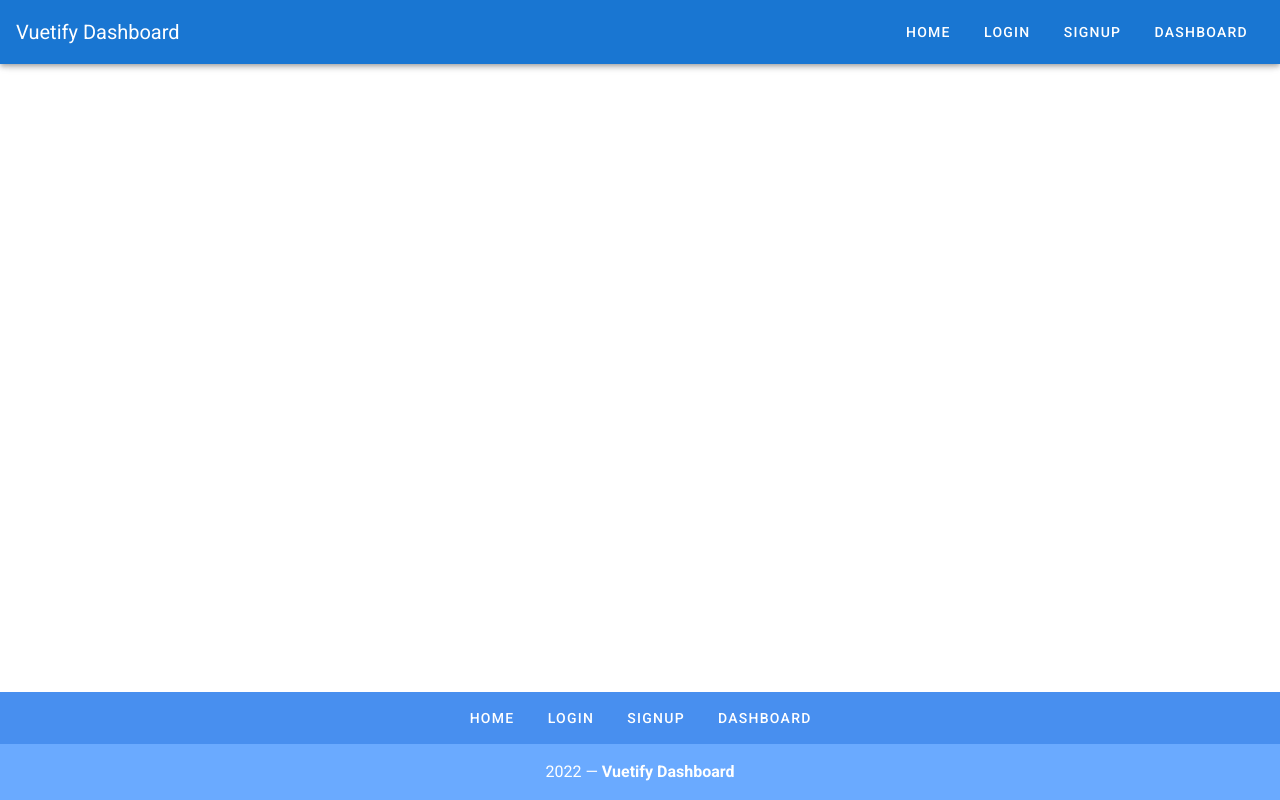
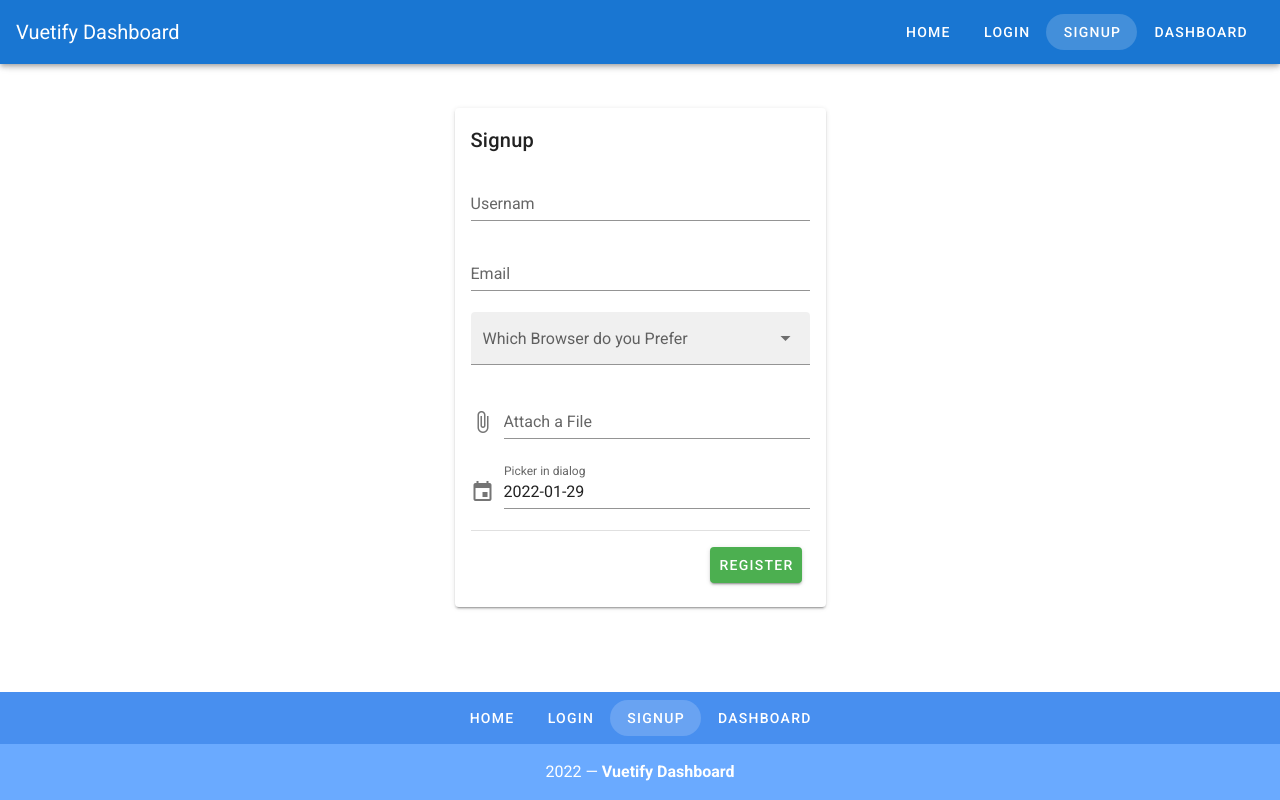
Before and after one commit to CodeCures/vuetify, a Vue app: page /register in a window 1280 px wide. Built offline with nearby package versions, Linux system fonts and the light colour scheme.

Commit message:
Create Signup Form

```diff
--- a/src/App.vue
+++ b/src/App.vue
@@ -13,9 +13,9 @@
 				{{ link.label }}
 			</v-btn>
 		</v-app-bar>
-		<v-content>
+		<v-main>
 			<router-view></router-view>
-		</v-content>
+		</v-main>
 		<v-footer color="primary lighten-1" padless>
 			<v-layout justify-center wrap>
 				<v-btn
@@ -53,7 +53,7 @@ export default {
 				},
 				{
 					label: 'Signup',
-					url: '/signup'
+					url: '/register'
 				},
 				{
 					label: 'Dashboard',
--- a/src/router.js
+++ b/src/router.js
@@ -31,6 +31,11 @@ export default new Router({
 			path: '/dashboard',
 			name: 'dashboard',
 			component: () => import('./views/Dashboard.vue')
+		},
+		{
+			path: '/register',
+			name: 'register',
+			component: () => import('./views/Register.vue')
 		}
 	]
 })
--- a/src/views/About.vue
+++ b/src/views/About.vue
@@ -1,5 +1,5 @@
 <template>
 	<div class="about">
-		<h1>This is an about page</h1>
+		<h1>This is an about page and this</h1>
 	</div>
 </template>
--- /dev/null
+++ b/src/views/Register.vue
@@ -0,0 +1,83 @@
+<template>
+    <v-container>
+        <v-row class="mt-5">
+            <v-col cols="4" offset="4">
+                <v-card>
+                    <v-card-title>Signup</v-card-title>
+                    <v-card-text>
+                        <v-form>
+                            <v-text-field label="Usernam" type="text" />
+                            <v-text-field label="Email" type="email" />
+                            <v-autocomplete
+                                v-model="value"
+                                :items="browsers"
+                                dense
+                                filled
+                                label="Which Browser do you Prefer"
+                            ></v-autocomplete>
+                            <v-file-input label="Attach a File" />
+                            <v-dialog
+                                ref="dialog"
+                                v-model="modal"
+                                :return-value.sync="date"
+                                persistent
+                                width="290px"
+                            >
+                                <template v-slot:activator="{ on, attrs }">
+                                <v-text-field
+                                    v-model="date"
+                                    label="Picker in dialog"
+                                    prepend-icon="mdi-calendar"
+                                    readonly
+                                    v-bind="attrs"
+                                    v-on="on"
+                                ></v-text-field>
+                                </template>
+                                <v-date-picker
+                                v-model="date"
+                                scrollable
+                                >
+                                <v-spacer></v-spacer>
+                                <v-btn
+                                    text
+                                    color="primary"
+                                    @click="modal = false"
+                                >
+                                    Cancel
+                                </v-btn>
+                                <v-btn
+                                    text
+                                    color="primary"
+                                    @click="$refs.dialog.save(date)"
+                                >
+                                    OK
+                                </v-btn>
+                                </v-date-picker>
+                            </v-dialog>
+                            <v-divider></v-divider>
+                            <v-card-actions>
+                                <v-spacer></v-spacer>
+                                <v-btn color="success" class="mt-2" >Register</v-btn>
+                            </v-card-actions>
+                        </v-form>
+                    </v-card-text>
+                </v-card>
+            </v-col>
+        </v-row>
+    </v-container>
+</template>
+
+<script>
+    export default {
+        data() {
+            return {
+                browsers: ["Internet Explorer", "Google Chrome", "FireFox", "Edge", "Safari"],
+                value: '',
+                date: (new Date(Date.now() - (new Date()).getTimezoneOffset() * 60000)).toISOString().substr(0, 10),
+                menu: false,
+                modal: false,
+            }
+        },
+    }
+
+</script>
```
Also changed, not shown: src/router/index.js (deleted, +0 -36 lines), src/views/Signup.vue (deleted, +0 -15 lines).
